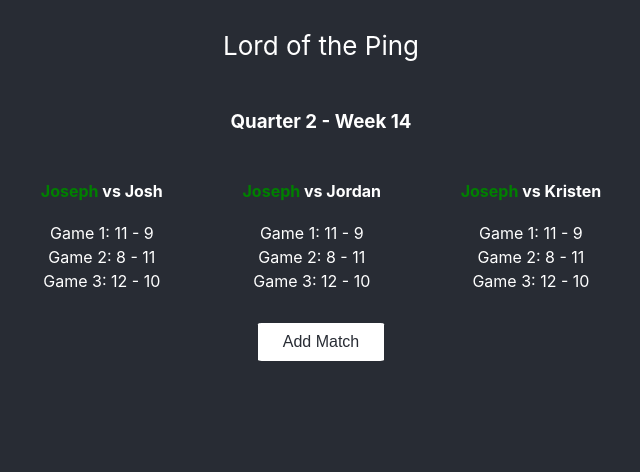
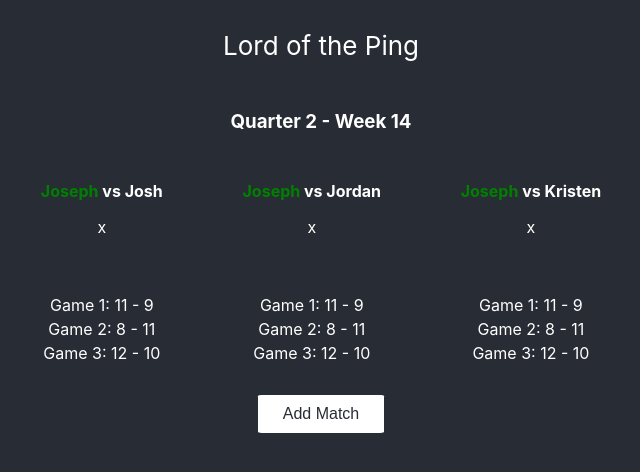
Before and after one commit to jmcacioppo/LordOfThePing, a React (Create React App) app: page / in a window 1280 px wide. Shown: the top 472 px of the page, without its empty margins (319-959 px from the left). Built offline with nearby package versions, Linux system fonts and the light colour scheme.

Commit message:
Created delete match action

```diff
--- a/src/App.tsx
+++ b/src/App.tsx
@@ -1,12 +1,12 @@
-import './App.css';
-import * as addMatchActions from './actions/matchActions';
-import MatchList from './components/MatchList';
-import MatchForm from './components/MatchForm';
-import { MatchModel } from './data/matches';
-import React, { Component } from 'react';
-import { connect } from 'react-redux';
-import { bindActionCreators } from 'redux';
-import { DateFunctions } from './utilities/dateFunctions';
+import "./App.css";
+import * as addMatchActions from "./actions/matchActions";
+import MatchList from "./components/MatchList";
+import MatchForm from "./components/MatchForm";
+import { MatchModel } from "./data/matches";
+import React, { Component } from "react";
+import { connect } from "react-redux";
+import { bindActionCreators } from "redux";
+import { DateFunctions } from "./utilities/dateFunctions";
 
 const date = new Date();
 const dateFunctions = new DateFunctions(date);
@@ -23,23 +23,42 @@ class App extends Component<AppProps, AppState> {
 
   addMatch = () => this.setState({ viewForm: true });
 
+  deleteMatch = (match: MatchModel) => {
+    this.props.actions.deleteMatch(match);
+  };
+
   submitMatch = (match: MatchModel) => {
     this.props.actions.addMatch(match);
     this.setState({ viewForm: false });
-  }
+  };
 
   render() {
     return (
       <div className="App">
         <header className="App-header">Lord of the Ping</header>
 
-        <h3>Quarter {quarterNumber} - Week {weekNumber}</h3>
-        <MatchList matches={this.props.matches}/>
-        <button className="button" onClick={this.addMatch.bind(this)}>Add Match</button>
+        <h3>
+          Quarter {quarterNumber} - Week {weekNumber}
+        </h3>
+        <MatchList
+          deleteMatch={this.deleteMatch}
+          matches={this.props.matches}
+        />
+        <button className="button" onClick={this.addMatch.bind(this)}>
+          Add Match
+        </button>
 
-        <br/>
+        <br />
 
-        { (this.state.viewForm) ? <MatchForm quarterNumber={quarterNumber} weekNumber={weekNumber} submitMatch={this.submitMatch} /> : '' }
+        {this.state.viewForm ? (
+          <MatchForm
+            quarterNumber={quarterNumber}
+            submitMatch={this.submitMatch}
+            weekNumber={weekNumber}
+          />
+        ) : (
+          ""
+        )}
       </div>
     );
   }
@@ -48,16 +67,19 @@ class App extends Component<AppProps, AppState> {
 function mapStateToProps(state: any, ownProps: any) {
   return {
     matches: state.matches
-  }
+  };
 }
 
 function mapDispatchToProps(dispatch: any) {
   return {
     actions: bindActionCreators(addMatchActions, dispatch)
-  }
+  };
 }
 
-export default connect(mapStateToProps, mapDispatchToProps)(App);
+export default connect(
+  mapStateToProps,
+  mapDispatchToProps
+)(App);
 
-type AppProps = { matches: MatchModel[], actions: any };
-type AppState = { viewForm: boolean }
+type AppProps = { matches: MatchModel[]; actions: any };
+type AppState = { viewForm: boolean };
--- a/src/actions/actionTypes.ts
+++ b/src/actions/actionTypes.ts
@@ -1,2 +1,3 @@
-export const ADD_MATCH = 'ADD_MATCH';
-export const LOAD_MATCHES = 'LOAD_MATCHES';
+export const ADD_MATCH = "ADD_MATCH";
+export const DELETE_MATCH = "DELETE_MATCH";
+export const LOAD_MATCHES = "LOAD_MATCHES";
--- a/src/actions/matchActions.ts
+++ b/src/actions/matchActions.ts
@@ -1,13 +1,17 @@
-import * as types from './actionTypes'
+import * as types from "./actionTypes";
 import { MatchModel } from "../data/matches";
-import MatchAPI from '../api/matchApi';
+import MatchAPI from "../api/matchApi";
 
 export function addMatch(match: MatchModel) {
-  return { type: types.ADD_MATCH, match }
+  return { type: types.ADD_MATCH, match };
+}
+
+export function deleteMatch(match: MatchModel) {
+  return { type: types.DELETE_MATCH, match };
 }
 
 export function loadMatches(matches: MatchModel[]) {
-  return { type: types.LOAD_MATCHES, matches }
+  return { type: types.LOAD_MATCHES, matches };
 }
 
 export function getAllMatches(): any {
@@ -17,7 +21,7 @@ export function getAllMatches(): any {
         dispatch(loadMatches(matches));
       })
       .catch((error: any) => {
-        throw(error);
+        throw error;
       });
-  }
+  };
 }
--- a/src/components/Match.tsx
+++ b/src/components/Match.tsx
@@ -32,6 +32,7 @@ const Match = (props: any) => {
   return (
     <div style={styles.Match}>
       <PlayerNamesDisplay match={match} />
+      <p onClick={() => props.handleDelete(match)}>x</p>
       <br /> <br />
       {match.games.map((game: GameModel) => {
         return (
--- a/src/components/MatchForm.tsx
+++ b/src/components/MatchForm.tsx
@@ -114,7 +114,7 @@ export default MatchForm;
 
 type MatchFormProps = {
   quarterNumber: number;
+  submitMatch: any;
   weekNumber: number;
-  submitMatch: any;
 };
 type MatchFormState = { match: MatchModel };
--- a/src/components/MatchList.tsx
+++ b/src/components/MatchList.tsx
@@ -15,10 +15,18 @@ const MatchList = (props: any) => {
   return (
     <div style={styles.MatchList}>
       {props.matches.map((match: MatchModel) => (
-        <Match key={`match-${match.id}`} match={match} />
+        <Match
+          handleDelete={handleDelete}
+          key={`match-${match.id}`}
+          match={match}
+        />
       ))}
     </div>
   );
+
+  function handleDelete(match: MatchModel) {
+    props.deleteMatch(match);
+  }
 };
 
 export default MatchList;
--- a/src/reducers/matchReducer.ts
+++ b/src/reducers/matchReducer.ts
@@ -1,9 +1,15 @@
-import * as types from '../actions/actionTypes'
+import * as types from "../actions/actionTypes";
+import { MatchModel } from "../data/matches";
 
 export default function matchReducer(state: any[] = [], action: any) {
-  switch(action.type) {
+  switch (action.type) {
     case types.ADD_MATCH:
       return [...state, Object.assign({}, action.match)];
+    case types.DELETE_MATCH:
+      return state.splice(
+        state.findIndex((match: MatchModel) => match.id === action.match.id),
+        1
+      );
     case types.LOAD_MATCHES:
       return action.matches;
     default:
--- a/src/reducers/rootReducer.ts
+++ b/src/reducers/rootReducer.ts
@@ -1,5 +1,5 @@
-import matches from './matchReducer'
-import { combineReducers } from 'redux';
+import matches from "./matchReducer";
+import { combineReducers } from "redux";
 
 const rootReducer = combineReducers({
   matches
```
